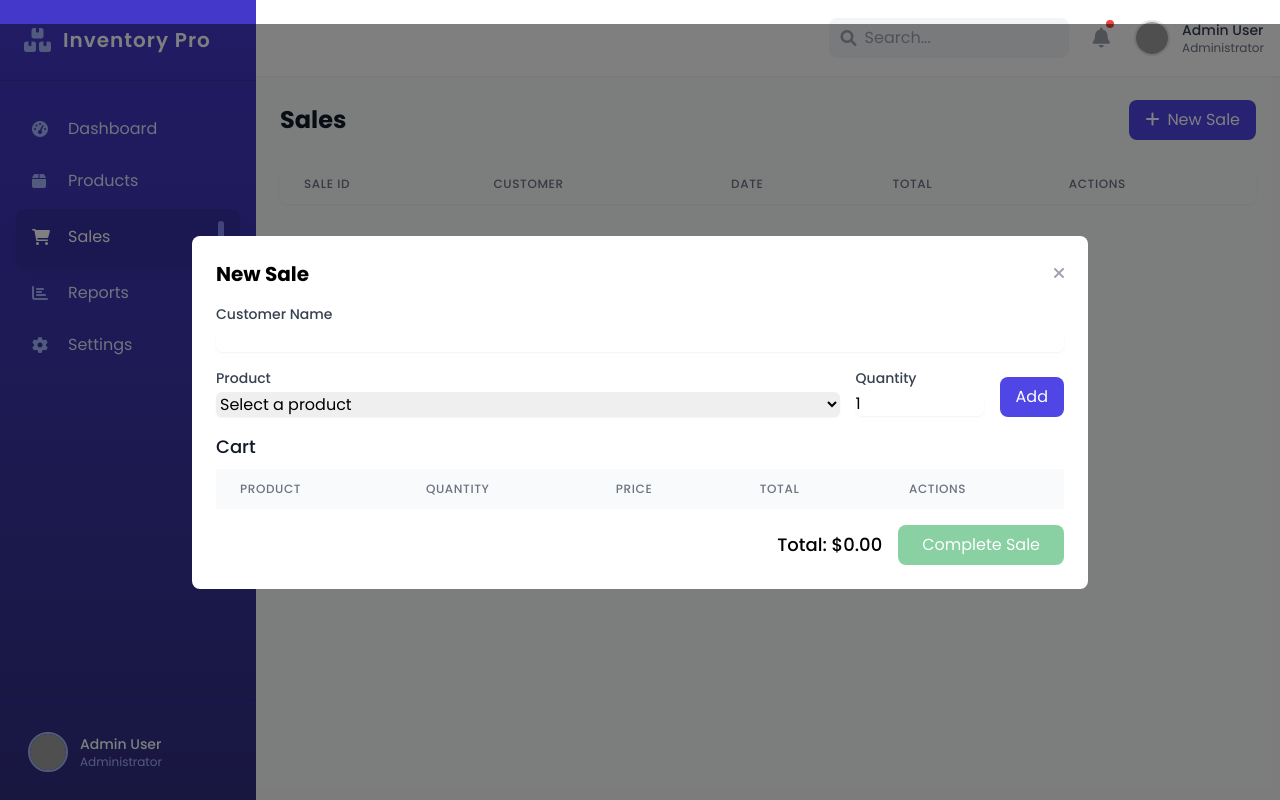
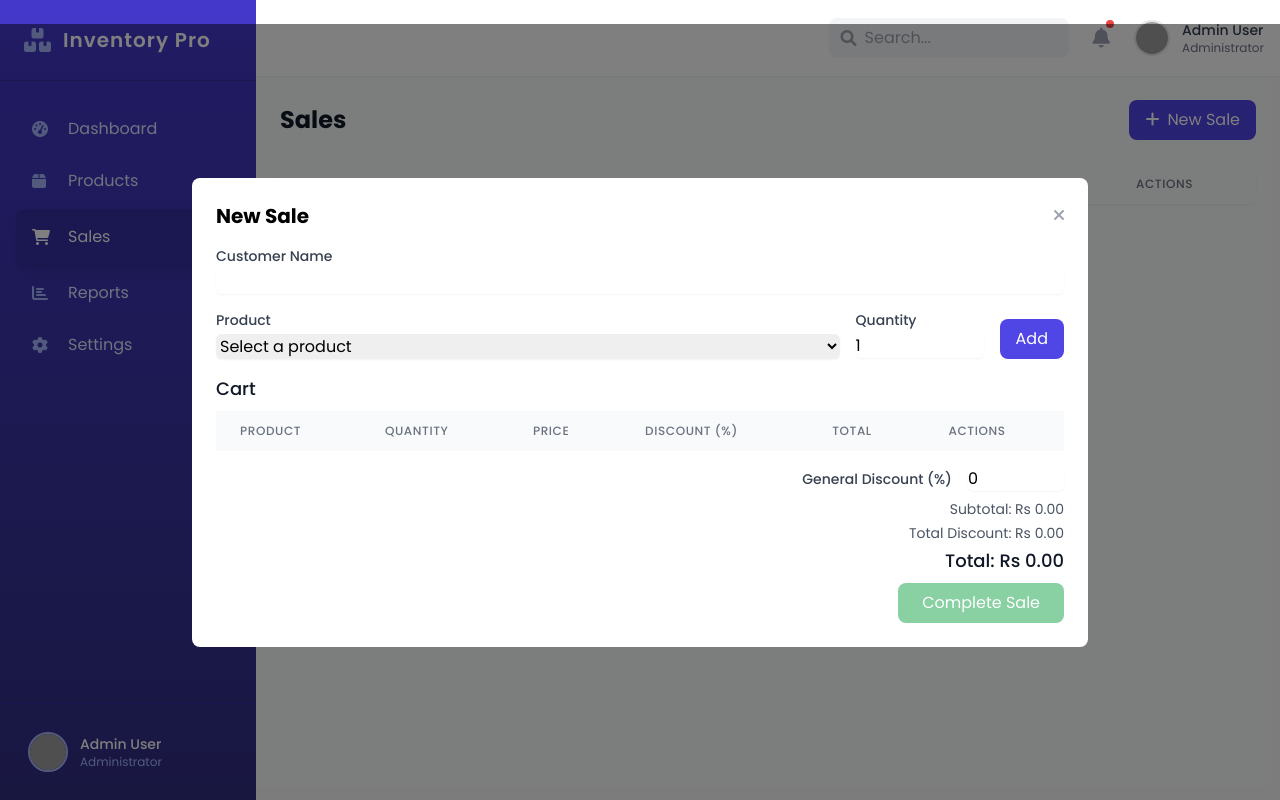
Before and after one commit to appius1/blackboxai-1744382547316, a React (Create React App) app in the folder inventory-app/: page /sales in a window 1280 px wide. Both pictures are taken after a click on the button "New Sale". Built offline with nearby package versions, Linux system fonts and the light colour scheme; grey boxes are pictures that could not be loaded.

Commit message:
Add inventory-app/src/pages/Sales.jsx 1745254966688

```diff
--- a/inventory-app/src/pages/Sales.jsx
+++ b/inventory-app/src/pages/Sales.jsx
@@ -9,6 +9,7 @@ const Sales = () => {
   const [customerName, setCustomerName] = useState('');
   const [selectedProduct, setSelectedProduct] = useState('');
   const [quantity, setQuantity] = useState(1);
+  const [discount, setDiscount] = useState(0);
   const [sales, setSales] = useState([]);
 
   useEffect(() => {
@@ -42,15 +43,16 @@ const Sales = () => {
     if (existingItem) {
       setCart(cart.map(item =>
         item.productId === product.id
-          ? { ...item, quantity: item.quantity + parseInt(quantity) }
+          ? { ...item, quantity: item.quantity + parseFloat(quantity) }
           : item
       ));
     } else {
       setCart([...cart, {
         productId: product.id,
         name: product.name,
-        price: product.price,
-        quantity: parseInt(quantity)
+        price: parseFloat(product.price),
+        quantity: parseFloat(quantity),
+        discount: 0
       }]);
     }
 
@@ -62,15 +64,54 @@ const Sales = () => {
     setCart(cart.filter(item => item.productId !== productId));
   };
 
+  const updateItemDiscount = (productId, discountValue) => {
+    setCart(cart.map(item =>
+      item.productId === productId
+        ? { ...item, discount: parseFloat(discountValue) || 0 }
+        : item
+    ));
+  };
+
+  const calculateItemTotal = (item) => {
+    const subtotal = item.price * item.quantity;
+    const discountAmount = (subtotal * item.discount) / 100;
+    return subtotal - discountAmount;
+  };
+
+  const calculateSubtotal = () => {
+    return cart.reduce((total, item) => total + (item.price * item.quantity), 0);
+  };
+
+  const calculateTotalDiscount = () => {
+    const itemDiscounts = cart.reduce((total, item) => {
+      const subtotal = item.price * item.quantity;
+      const itemDiscountAmount = (subtotal * item.discount) / 100;
+      return total + itemDiscountAmount;
+    }, 0);
+
+    const subtotal = calculateSubtotal();
+    const generalDiscountAmount = (subtotal * discount) / 100;
+
+    return itemDiscounts + generalDiscountAmount;
+  };
+
   const calculateTotal = () => {
-    return cart.reduce((total, item) => total + (item.price * item.quantity), 0);
+    const subtotal = calculateSubtotal();
+    const totalDiscount = calculateTotalDiscount();
+    return subtotal - totalDiscount;
   };
 
   const handleSaleSubmit = async () => {
     try {
       const saleData = {
         customerName,
-        items: cart,
+        items: cart.map(item => ({
+          ...item,
+          total: calculateItemTotal(item)
+        })),
+        subtotal: calculateSubtotal(),
+        discount: discount,
+        totalDiscount: calculateTotalDiscount(),
         total: calculateTotal(),
         date: new Date().toISOString()
       };
@@ -78,15 +119,11 @@ const Sales = () => {
       const result = await window.electron.invoke('create-sale', saleData);
 
       if (result.success) {
-        // Generate and save invoice
         await generateInvoice(result.saleId);
-
-        // Reset form
         setCart([]);
         setCustomerName('');
+        setDiscount(0);
         setShowNewSale(false);
-
-        // Reload sales and products
         loadSales();
         loadProducts();
       } else {
@@ -111,7 +148,6 @@ const Sales = () => {
 
       pdf.addImage(imgData, 'PNG', 0, 0, pdfWidth, pdfHeight);
 
-      // Save PDF to app data directory
       const pdfBuffer = pdf.output('arraybuffer');
       await window.electron.invoke('save-invoice', {
         saleId,
@@ -151,6 +187,12 @@ const Sales = () => {
                 Date
               </th>
               <th className="px-6 py-3 text-left text-xs font-medium text-gray-500 uppercase tracking-wider">
+                Subtotal
+              </th>
+              <th className="px-6 py-3 text-left text-xs font-medium text-gray-500 uppercase tracking-wider">
+                Discount
+              </th>
+              <th className="px-6 py-3 text-left text-xs font-medium text-gray-500 uppercase tracking-wider">
                 Total
               </th>
               <th className="px-6 py-3 text-left text-xs font-medium text-gray-500 uppercase tracking-wider">
@@ -171,7 +213,13 @@ const Sales = () => {
                   {new Date(sale.date).toLocaleDateString()}
                 </td>
                 <td className="px-6 py-4 whitespace-nowrap text-sm text-gray-500">
-                  ${sale.total.toFixed(2)}
+                  Rs {sale.subtotal?.toFixed(2) || sale.total.toFixed(2)}
+                </td>
+                <td className="px-6 py-4 whitespace-nowrap text-sm text-gray-500">
+                  {sale.totalDiscount ? `Rs ${sale.totalDiscount.toFixed(2)}` : '-'}
+                </td>
+                <td className="px-6 py-4 whitespace-nowrap text-sm text-gray-500">
+                  Rs {sale.total.toFixed(2)}
                 </td>
                 <td className="px-6 py-4 whitespace-nowrap text-sm text-gray-500">
                   <button
@@ -226,7 +274,7 @@ const Sales = () => {
                     <option value="">Select a product</option>
                     {products.map(product => (
                       <option key={product.id} value={product.id}>
-                        {product.name} - ${product.price} (Stock: {product.stock})
+                        {product.name} - Rs {parseFloat(product.price).toFixed(2)} (Stock: {product.stock})
                       </option>
                     ))}
                   </select>
@@ -236,7 +284,8 @@ const Sales = () => {
                   <label className="block text-sm font-medium text-gray-700">Quantity</label>
                   <input
                     type="number"
-                    min="1"
+                    min="0.01"
+                    step="0.01"
                     className="mt-1 block w-full rounded-md border-gray-300 shadow-sm focus:border-indigo-500 focus:ring-indigo-500"
                     value={quantity}
                     onChange={(e) => setQuantity(e.target.value)}
@@ -270,6 +319,9 @@ const Sales = () => {
                           Price
                         </th>
                         <th className="px-6 py-3 text-left text-xs font-medium text-gray-500 uppercase tracking-wider">
+                          Discount (%)
+                        </th>
+                        <th className="px-6 py-3 text-left text-xs font-medium text-gray-500 uppercase tracking-wider">
                           Total
                         </th>
                         <th className="px-6 py-3 text-left text-xs font-medium text-gray-500 uppercase tracking-wider">
@@ -287,10 +339,21 @@ const Sales = () => {
                             {item.quantity}
                           </td>
                           <td className="px-6 py-4 whitespace-nowrap text-sm text-gray-500">
-                            ${item.price.toFixed(2)}
+                            Rs {item.price.toFixed(2)}
                           </td>
                           <td className="px-6 py-4 whitespace-nowrap text-sm text-gray-500">
-                            ${(item.price * item.quantity).toFixed(2)}
+                            <input
+                              type="number"
+                              min="0"
+                              max="100"
+                              step="0.1"
+                              className="w-20 rounded-md border-gray-300 shadow-sm focus:border-indigo-500 focus:ring-indigo-500"
+                              value={item.discount}
+                              onChange={(e) => updateItemDiscount(item.productId, e.target.value)}
+                            />
+                          </td>
+                          <td className="px-6 py-4 whitespace-nowrap text-sm text-gray-500">
+                            Rs {calculateItemTotal(item).toFixed(2)}
                           </td>
                           <td className="px-6 py-4 whitespace-nowrap text-sm text-gray-500">
                             <button
@@ -307,9 +370,25 @@ const Sales = () => {
                 </div>
               </div>
 
-              {/* Total */}
-              <div className="flex justify-end space-x-4 items-center">
-                <span className="text-lg font-medium">Total: ${calculateTotal().toFixed(2)}</span>
+              {/* Total Section */}
+              <div className="flex flex-col items-end space-y-2">
+                <div className="flex items-center space-x-4">
+                  <label className="text-sm font-medium text-gray-700">General Discount (%)</label>
+                  <input
+                    type="number"
+                    min="0"
+                    max="100"
+                    step="0.1"
+                    className="w-24 rounded-md border-gray-300 shadow-sm focus:border-indigo-500 focus:ring-indigo-500"
+                    value={discount}
+                    onChange={(e) => setDiscount(parseFloat(e.target.value) || 0)}
+                  />
+                </div>
+                <div className="text-right space-y-1">
+                  <p className="text-sm text-gray-600">Subtotal: Rs {calculateSubtotal().toFixed(2)}</p>
+                  <p className="text-sm text-gray-600">Total Discount: Rs {calculateTotalDiscount().toFixed(2)}</p>
+                  <p className="text-lg font-medium text-gray-900">Total: Rs {calculateTotal().toFixed(2)}</p>
+                </div>
                 <button
                   onClick={handleSaleSubmit}
                   disabled={cart.length === 0 || !customerName}
```
